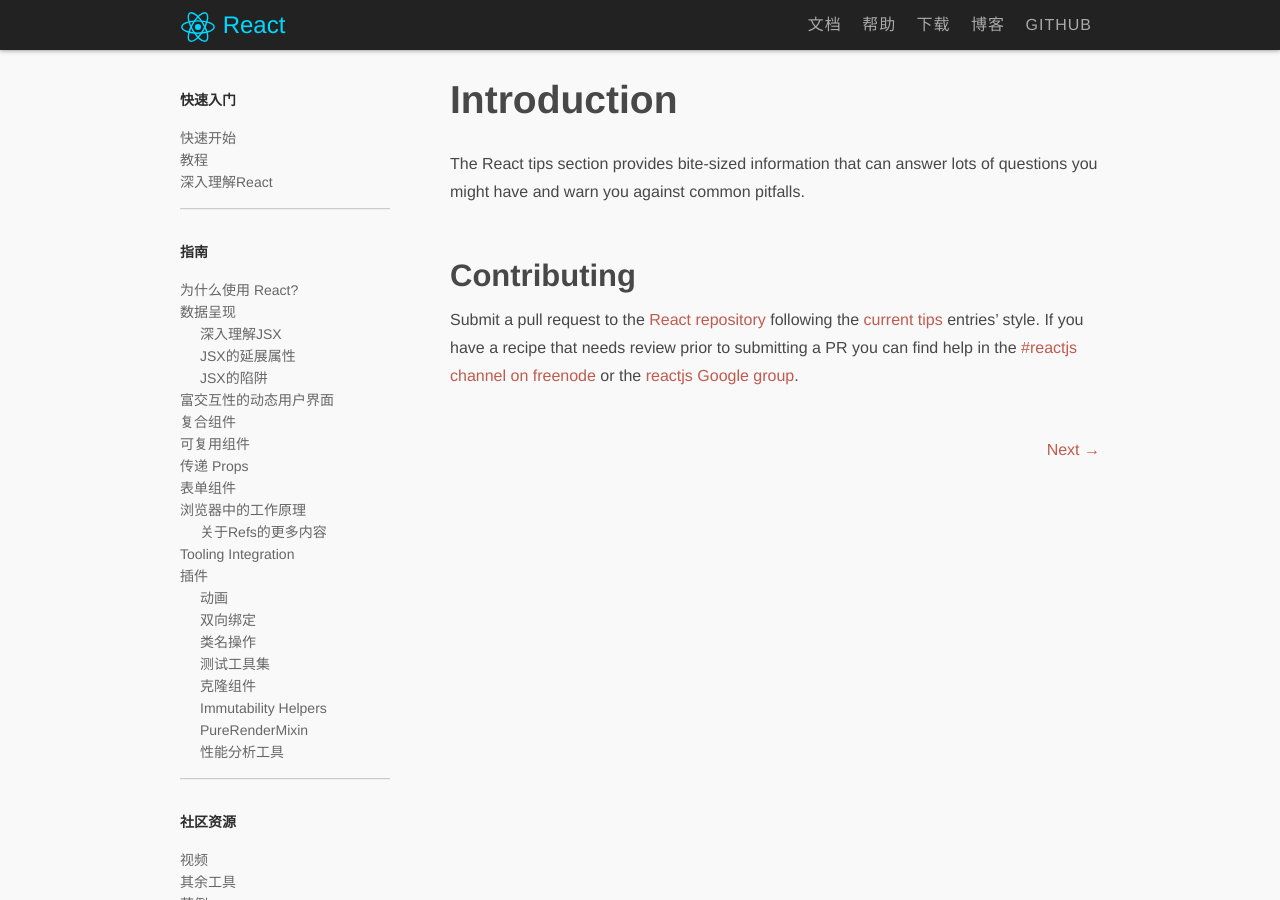
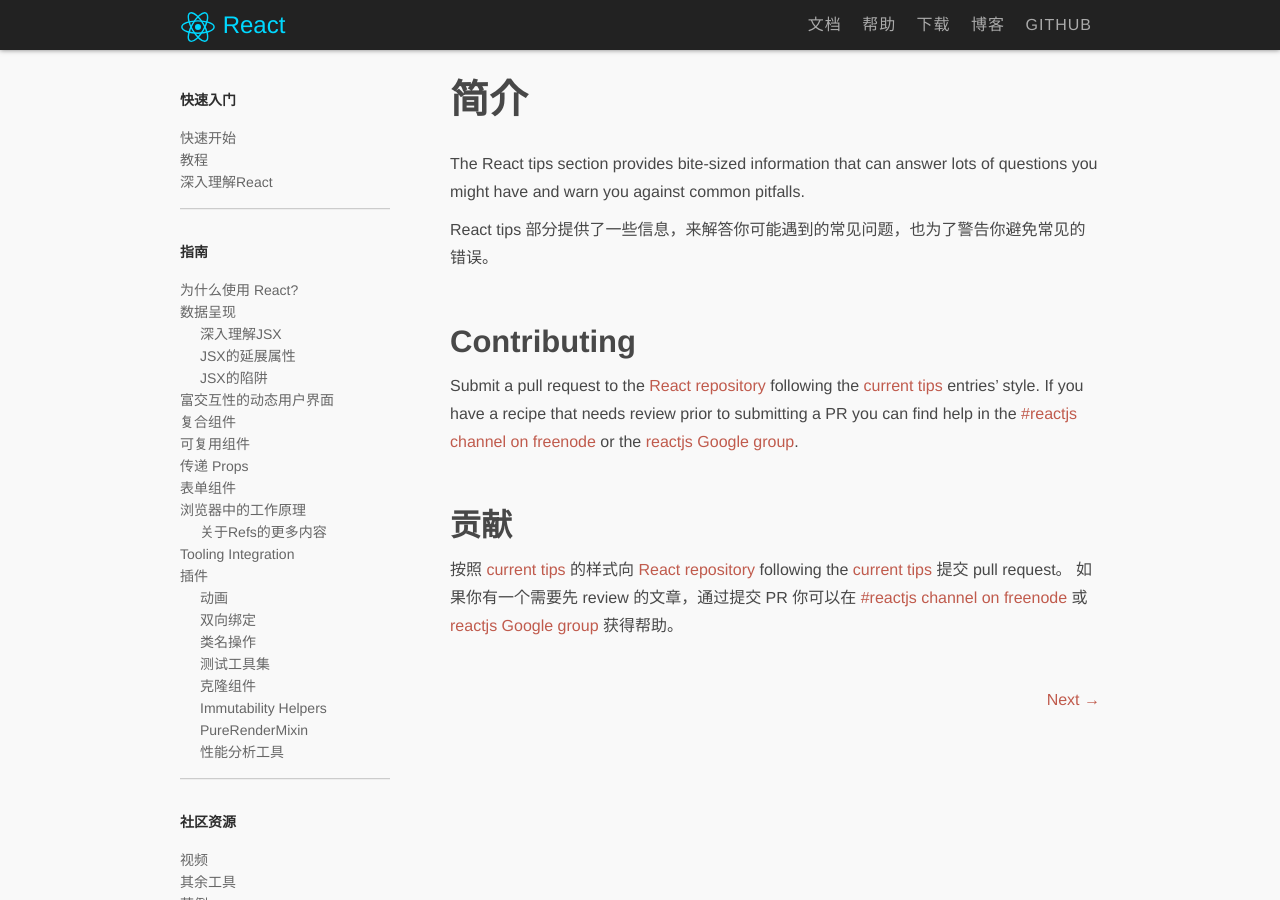
Before and after one commit to yaoshanliang/react-docs, a Jekyll site: the page built from zh/tips/01-introduction.md, in a window 1280 px wide and 900 px high. Built offline with Jekyll 4.4.1, drawn with Linux system fonts in a browser that asks for light colours; Markdown is read by kramdown in place of the engine named in the settings; comment, search, counter and statistics services are not loaded.

Commit message:
introduce

```diff
--- a/zh/tips/01-introduction.md
+++ b/zh/tips/01-introduction.md
@@ -1,6 +1,6 @@
 ---
 id: introduction
-title: Introduction
+title: 简介
 layout: tips
 permalink: introduction.html
 next: inline-styles.html
@@ -8,6 +8,12 @@ next: inline-styles.html
 
 The React tips section provides bite-sized information that can answer lots of questions you might have and warn you against common pitfalls.
 
+React tips 部分提供了一些信息，来解答你可能遇到的常见问题，也为了警告你避免常见的错误。
+
 ## Contributing
 
 Submit a pull request to the [React repository](https://github.com/facebook/react) following the [current tips](https://github.com/facebook/react/tree/master/docs) entries' style. If you have a recipe that needs review prior to submitting a PR you can find help in the [#reactjs channel on freenode](irc://chat.freenode.net/reactjs) or the [reactjs Google group](http://groups.google.com/group/reactjs).
+
+## 贡献
+
+按照 [current tips](https://github.com/facebook/react/tree/master/docs) 的样式向 [React repository](https://github.com/facebook/react) following the [current tips](https://github.com/facebook/react/tree/master/docs)  提交 pull request。 如果你有一个需要先 review 的文章，通过提交 PR 你可以在 [#reactjs channel on freenode](irc://chat.freenode.net/reactjs) 或 [reactjs Google group](http://groups.google.com/group/reactjs) 获得帮助。
```
